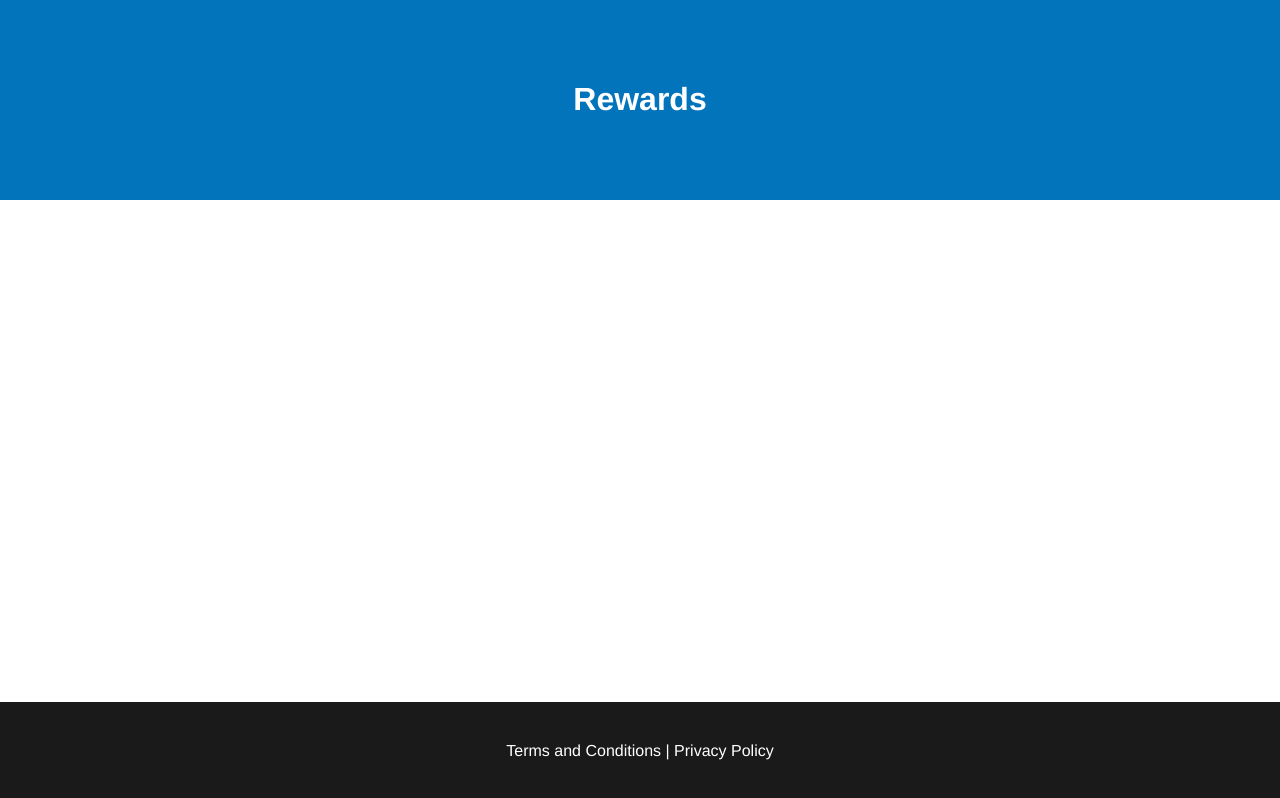
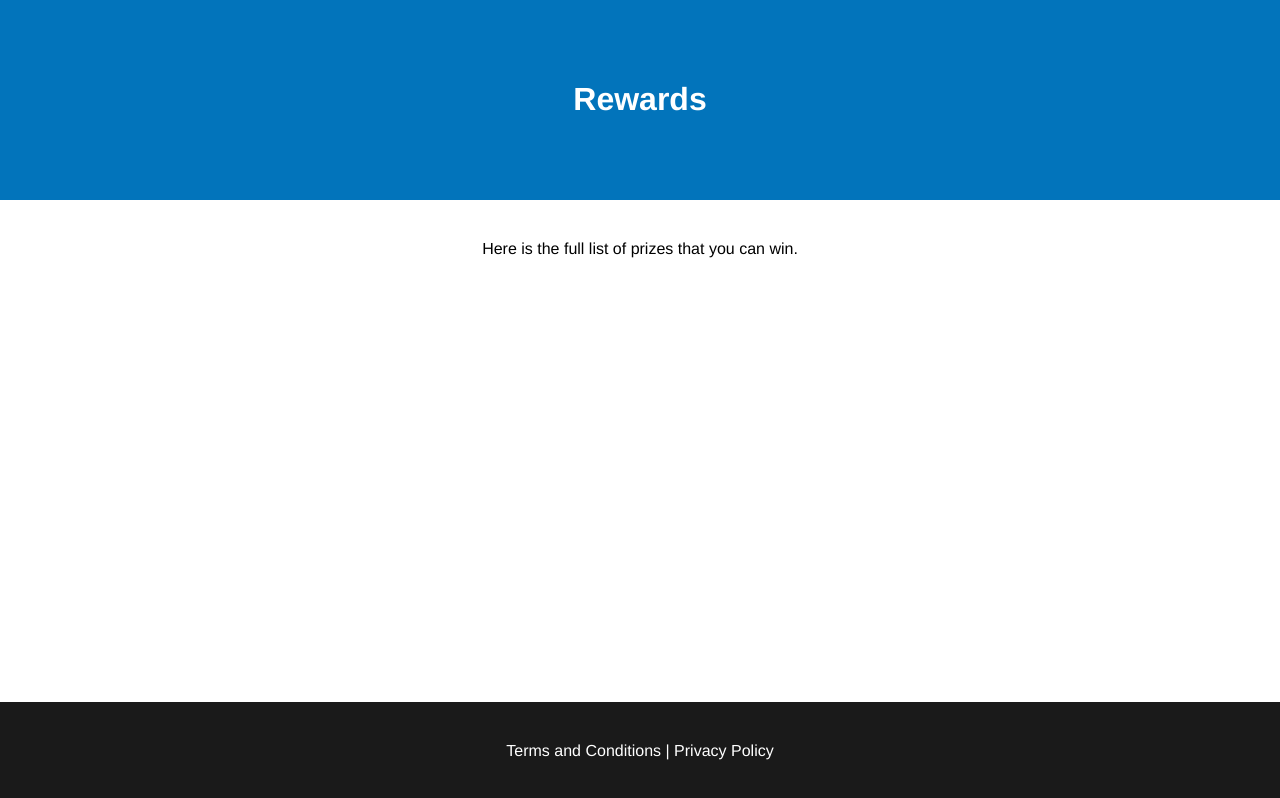
Before and after one commit to crystalodi/rewards-app, a Vue app: page / in a window 1280 px wide. Built offline with nearby package versions, Linux system fonts and the light colour scheme.

Commit message:
add router view

```diff
--- a/babel.config.js
+++ b/babel.config.js
@@ -2,4 +2,4 @@ module.exports = {
   presets: [
     '@vue/cli-plugin-babel/preset'
   ]
-}
+};
--- a/package.json
+++ b/package.json
@@ -13,7 +13,8 @@
     "core-js": "^3.6.5",
     "express": "^4.17.1",
     "serve-static": "^1.14.1",
-    "vue": "^3.0.0"
+    "vue": "^3.0.0",
+    "vue-router": "^4.0.11"
   },
   "devDependencies": {
     "@vue/cli-plugin-babel": "~4.5.0",
--- a/src/App.vue
+++ b/src/App.vue
@@ -1,7 +1,7 @@
 <template>
   <Header/>
   <div class="content">
-
+    <router-view></router-view>
   </div>
   <Footer/>
 </template>
@@ -28,4 +28,10 @@ html, body {
 #app {
   font-family: Avenir, Helvetica, Arial, sans-serif;
 }
+.content {
+  display: flex;
+  flex-direction: row;
+  justify-content: center;
+  padding: 2.5em;
+}
 </style>
--- a/src/main.js
+++ b/src/main.js
@@ -1,4 +1,5 @@
 import { createApp } from 'vue';
 import App from './App.vue';
+import router from "./router";
 
-createApp(App).mount('#app');
+createApp(App).use(router).mount('#app');
--- /dev/null
+++ b/src/pages/PrizeDetail.vue
@@ -0,0 +1,8 @@
+<template>
+    Detail
+</template>
+<script>
+export default {
+    name: "PrizeDetail"
+}
+</script>
--- /dev/null
+++ b/src/pages/PrizeList.vue
@@ -0,0 +1,17 @@
+<template>
+    <div class="prize-text">
+        Here is the full list of prizes that you can win.
+    </div>
+</template>
+
+<script>
+export default {
+    name: "PrizeList"
+}
+</script>
+
+<style>
+    .prize-text {
+        justify-self: center;
+    }
+</style>
```
Also changed, not shown: src/pages/LightBox.vue (added, +9 -0 lines), src/router.js (added, +21 -0 lines), 1 other file (tests, documents, lock files or other folders).
